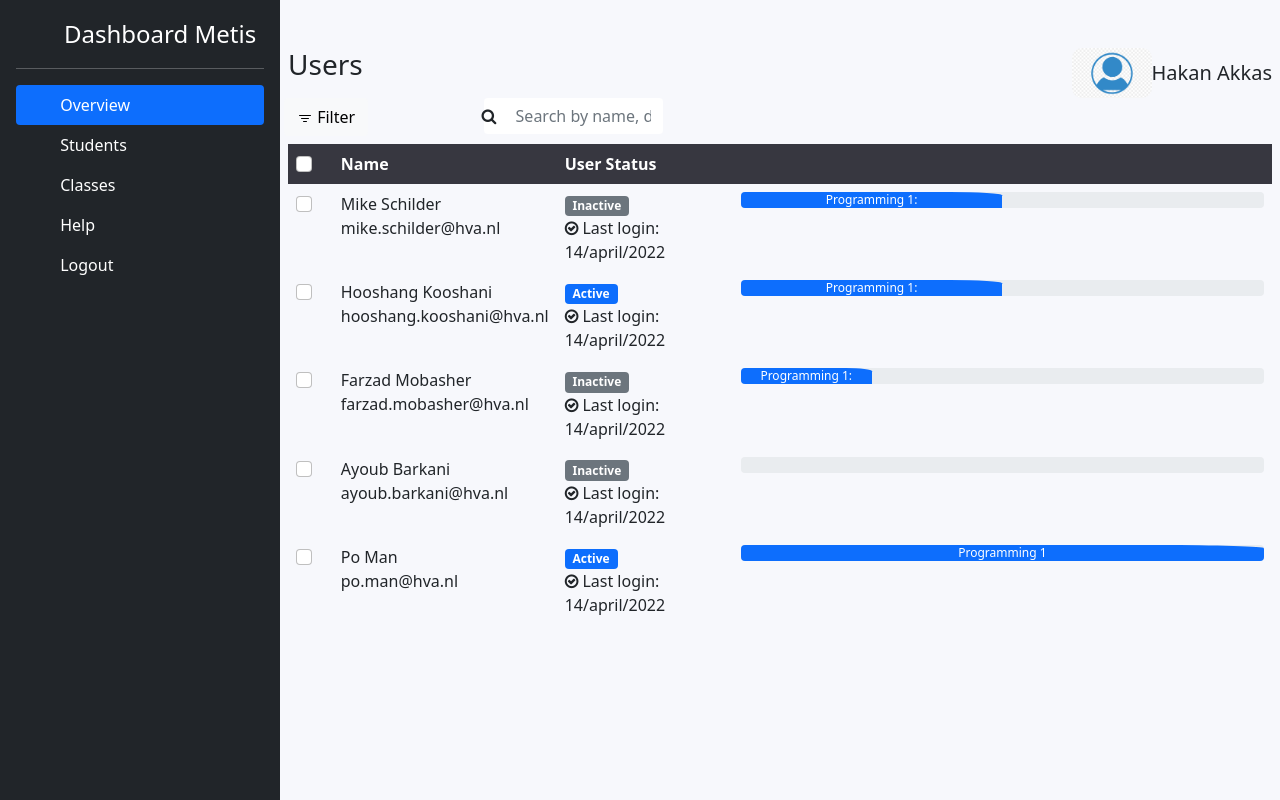
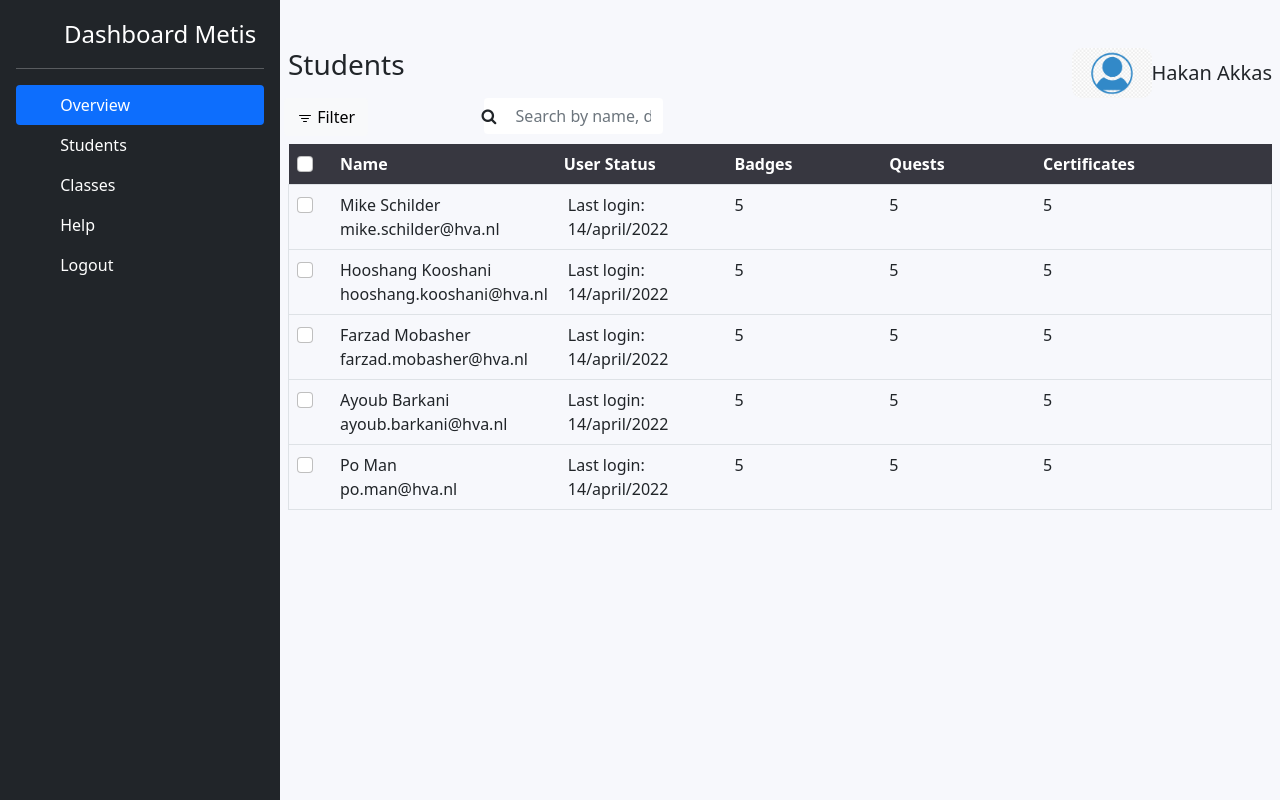
Before and after one commit to lucasvtoor/student-tracking, a Flask app: page /users in a window 1280 px wide. Run offline with Flask 2, Linux system fonts and the light colour scheme; parts of the project's set-up code (start-up, migrations or seed data) failed here and were passed over; some libraries are stand-ins or nearby versions.

Commit message:
User page changed to Students page

```diff
--- a/app/routes.py
+++ b/app/routes.py
@@ -1,4 +1,4 @@
-from crypt import methods
+
 from flask import render_template, request, make_response, redirect, url_for
 from app import app, fetchData
 from app.static.py.badgecraft import fetch, getId, login, getFetchedData
@@ -34,10 +34,53 @@ def helppage():
     return render_template('helppage.html', protected=False)
 
 
-# user route
+# users route
 @app.route('/users')
 def users():
-    return render_template('users.html', protected=False)
+    students = [
+        {
+            'name': 'Mike Schilder',
+            'email': 'mike.schilder@hva.nl',
+            'logIn': '14/april/2022',
+            'badges': '5',
+            'quests': '5',
+            'certificates': '5'
+        },
+        {
+            'name': 'Hooshang Kooshani',
+            'email': 'hooshang.kooshani@hva.nl',
+            'logIn': '14/april/2022',
+            'badges': '5',
+            'quests': '5',
+            'certificates': '5'
+        },
+        {
+            'name': 'Farzad Mobasher',
+            'email': 'farzad.mobasher@hva.nl',
+            'logIn': '14/april/2022',
+            'badges': '5',
+            'quests': '5',
+            'certificates': '5'
+        },
+        {
+            'name': 'Ayoub Barkani',
+            'email': 'ayoub.barkani@hva.nl',
+            'logIn': '14/april/2022',
+            'badges': '5',
+            'quests': '5',
+            'certificates': '5'
+        },
+        {
+            'name': 'Po Man',
+            'email': 'po.man@hva.nl',
+            'logIn': '14/april/2022',
+            'badges': '5',
+            'quests': '5',
+            'certificates': '5'
+        }
+
+    ]
+    return render_template('users.html', protected=False, students=students)
 
 
 # classes route
--- a/app/templates/users.html
+++ b/app/templates/users.html
@@ -5,26 +5,30 @@
 {% endblock %} {%block content%}
 
 
-
-
-
 <div class="container mt-5 px-2">
   <div class="row header top">
     <div class="header">
-        <h3>Users</h3>
-        <div id="currentUser"><img src="/static/img/usericon.png" alt=""><h5>Hakan Akkas</h5></div>
+      <h3>Students</h3>
+      <div id="currentUser"><img src="/static/img/usericon.png" alt="">
+        <h5>Hakan Akkas</h5>
+      </div>
 
     </div>
   </div>
   <div class="mb-2 d-flex justify-content-between align-items-center">
-      <div class= "row justify-content-center">
+    <div class="row justify-content-center">
       <div class="px-2 col"> <button type="button" class="btn btn-light">
-          <svg xmlns="http://www.w3.org/2000/svg" width="16" height="16" fill="currentColor" class="bi bi-filter" viewBox="0 0 16 16">
-<path d="M6 10.5a.5.5 0 0 1 .5-.5h3a.5.5 0 0 1 0 1h-3a.5.5 0 0 1-.5-.5zm-2-3a.5.5 0 0 1 .5-.5h7a.5.5 0 0 1 0 1h-7a.5.5 0 0 1-.5-.5zm-2-3a.5.5 0 0 1 .5-.5h11a.5.5 0 0 1 0 1h-11a.5.5 0 0 1-.5-.5z"></path>
+          <svg xmlns="http://www.w3.org/2000/svg" width="16" height="16" fill="currentColor" class="bi bi-filter"
+            viewBox="0 0 16 16">
+            <path
+              d="M6 10.5a.5.5 0 0 1 .5-.5h3a.5.5 0 0 1 0 1h-3a.5.5 0 0 1-.5-.5zm-2-3a.5.5 0 0 1 .5-.5h7a.5.5 0 0 1 0 1h-7a.5.5 0 0 1-.5-.5zm-2-3a.5.5 0 0 1 .5-.5h11a.5.5 0 0 1 0 1h-11a.5.5 0 0 1-.5-.5z">
+            </path>
           </svg>
           Filter
         </button></div>
-        <div class="position-relative col"> <span class="position-absolute search"><i class="fa fa-search"></i></span> <input class="form-control w-100" placeholder="Search by name, date or e-mail"> </div>
+      <div class="position-relative col"> <span class="position-absolute search"><i class="fa fa-search"></i></span>
+        <input class="form-control w-100" placeholder="Search by name, date or e-mail">
+      </div>
 
     </div>
   </div>
@@ -35,26 +39,32 @@
           <th scope="col" width="5%"><input class="form-check-input" type="checkbox"></th>
           <th scope="col" width="5%" style="color: white;">Name</th>
           <th scope="col" width="20%" style="color: white;">User Status</th>
-                    <th scope="col" width="70%"></th>
+          <th scope="col" width="20%" style="color: white;">Badges</th>
+          <th scope="col" width="20%" style="color: white;">Quests</th>
+          <th scope="col" width="20%" style="color: white;">Certificates</th>
+          <th scope="col" width="10%"></th>
         </tr>
       </thead>
       <tbody>
-                <tr>
-                    <th scope="row"><input class="form-check-input" type="checkbox"></th>
-                    <td>Mike Schilder
-                      mike.schilder@hva.nl
-                    </td>
+        {% for student in students %}
+        <tr class="border">
+          <th><input class="form-check-input" type="checkbox"></th>
+          <td>{{student.name}}
+            <br>
+            {{student.email}}
           </td>
           <td>
             <div class="user-status">
-                        <div class="top"> <span class="badge bg-secondary">Inactive</span> </div>
-                        <div class="bottom"><i class="fa fa-check-circle-o green"></i><span class="ms-1">Last login: 14/april/2022</span></td></div>
+              <span class="ms-1">Last login:
+                {{student.logIn}}</span>
             </div>
-
-                    <td><div class="progress">
-                      <div class="progress-bar" role="progressbar" style="width: 50%" aria-valuenow="50" aria-valuemin="0" aria-valuemax="100"> Programming 1:</div>
-                    </div></td>
+          </td>
+          <td>{{student.badges}}</td>
+          <td>{{student.quests}}</td>
+          <td>{{student.certificates}}</td>
         </tr>
+        {% endfor %}
+        <!--
         <tr>
           <th scope="row"><input class="form-check-input" type="checkbox"></th>
           <td>Hooshang Kooshani
@@ -63,13 +73,13 @@
           </td>
           <td>
             <div class="user-status">
-                      <div class="top"> <span class="badge bg-primary">Active</span> </div>
-                      <div class="bottom"><i class="fa fa-check-circle-o green"></i><span class="ms-1">Last login: 14/april/2022</span></td></div>
+
+              <div class="bottom"><span class="ms-1">Last login: 14/april/2022</span>
+          </td>
+  </div>
 </div>
 
-                  <td><div class="progress">
-                    <div class="progress-bar" role="progressbar" style="width: 50%" aria-valuenow="50" aria-valuemin="0" aria-valuemax="100"> Programming 1:</div>
-                  </div></td>
+
 </tr>
 <tr>
   <th scope="row"><input class="form-check-input" type="checkbox"></th>
@@ -79,11 +89,16 @@
   <td>
     <div class="user-status">
       <div class="top"> <span class="badge bg-secondary">Inactive</span> </div>
-                        <div class="bottom"><i class="fa fa-check-circle-o green"></i><span class="ms-1">Last login: 14/april/2022</span></td></div>
+      <div class="bottom"><i class="fa fa-check-circle-o green"></i><span class="ms-1">Last login: 14/april/2022</span>
+  </td>
   </div>
-                    <td><div class="progress">
-                      <div class="progress-bar" role="progressbar" style="width: 25%" aria-valuenow="25" aria-valuemin="0" aria-valuemax="100"> Programming 1:</div>
-                    </div></td>
+  </div>
+  <td>
+    <div class="progress">
+      <div class="progress-bar" role="progressbar" style="width: 25%" aria-valuenow="25" aria-valuemin="0"
+        aria-valuemax="100"> Programming 1:</div>
+    </div>
+  </td>
 </tr>
 <tr>
   <th scope="row"><input class="form-check-input" type="checkbox"></th>
@@ -93,11 +108,16 @@
   <td>
     <div class="user-status">
       <div class="top"> <span class="badge bg-secondary">Inactive</span> </div>
-                        <div class="bottom"><i class="fa fa-check-circle-o green"></i><span class="ms-1">Last login: 14/april/2022</span></td></div>
+      <div class="bottom"><i class="fa fa-check-circle-o green"></i><span class="ms-1">Last login: 14/april/2022</span>
+  </td>
   </div>
-                    <td><div class="progress">
-                      <div class="progress-bar" role="progressbar" style="width: 0%" aria-valuenow="0" aria-valuemin="0" aria-valuemax="100"> Programming 1:</div>
-                    </div></td>
+  </div>
+  <td>
+    <div class="progress">
+      <div class="progress-bar" role="progressbar" style="width: 0%" aria-valuenow="0" aria-valuemin="0"
+        aria-valuemax="100"> Programming 1:</div>
+    </div>
+  </td>
 </tr>
 <tr>
   <th scope="row"><input class="form-check-input" type="checkbox"></th>
@@ -106,12 +126,17 @@
   <td>
     <div class="user-status">
       <div class="top"> <span class="badge bg-primary">Active</span> </div>
-                        <div class="bottom"><i class="fa fa-check-circle-o green"></i><span class="ms-1">Last login: 14/april/2022</span></td></div>
+      <div class="bottom"><i class="fa fa-check-circle-o green"></i><span class="ms-1">Last login: 14/april/2022</span>
+  </td>
   </div>
-                    <td><div class="progress">
-                      <div class="progress-bar" role="progressbar" style="width: 100%" aria-valuenow="100" aria-valuemin="0" aria-valuemax="100"> Programming 1</div>
-                    </div></td>
-                </tr>
+  </div>
+  <td>
+    <div class="progress">
+      <div class="progress-bar" role="progressbar" style="width: 100%" aria-valuenow="100" aria-valuemin="0"
+        aria-valuemax="100"> Programming 1</div>
+    </div>
+  </td>
+</tr> -->
       </tbody>
     </table>
   </div>
```
Also changed, not shown: app/templates/base.html (+11 -27 lines). Lines whose indentation alone changed are shown as unchanged.
